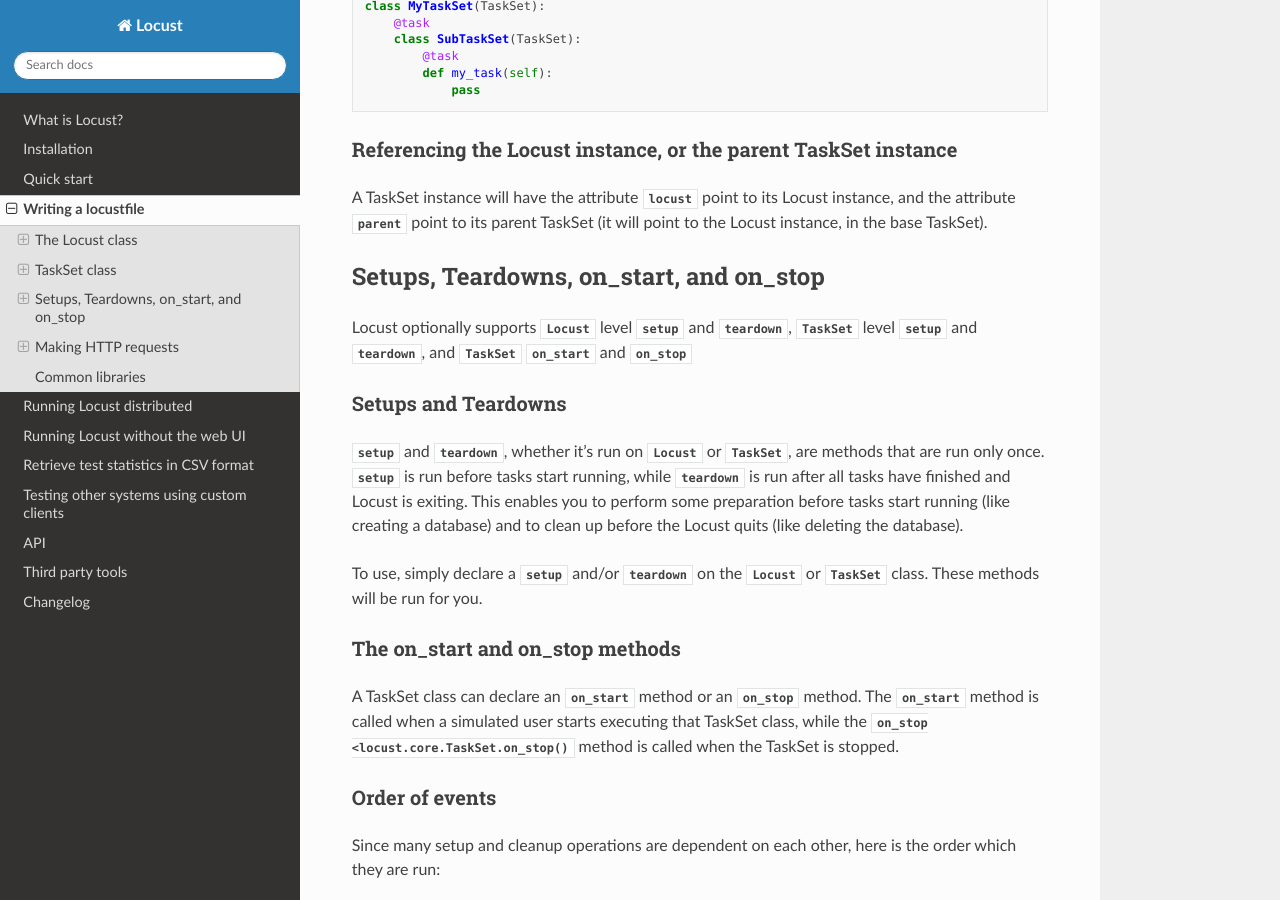
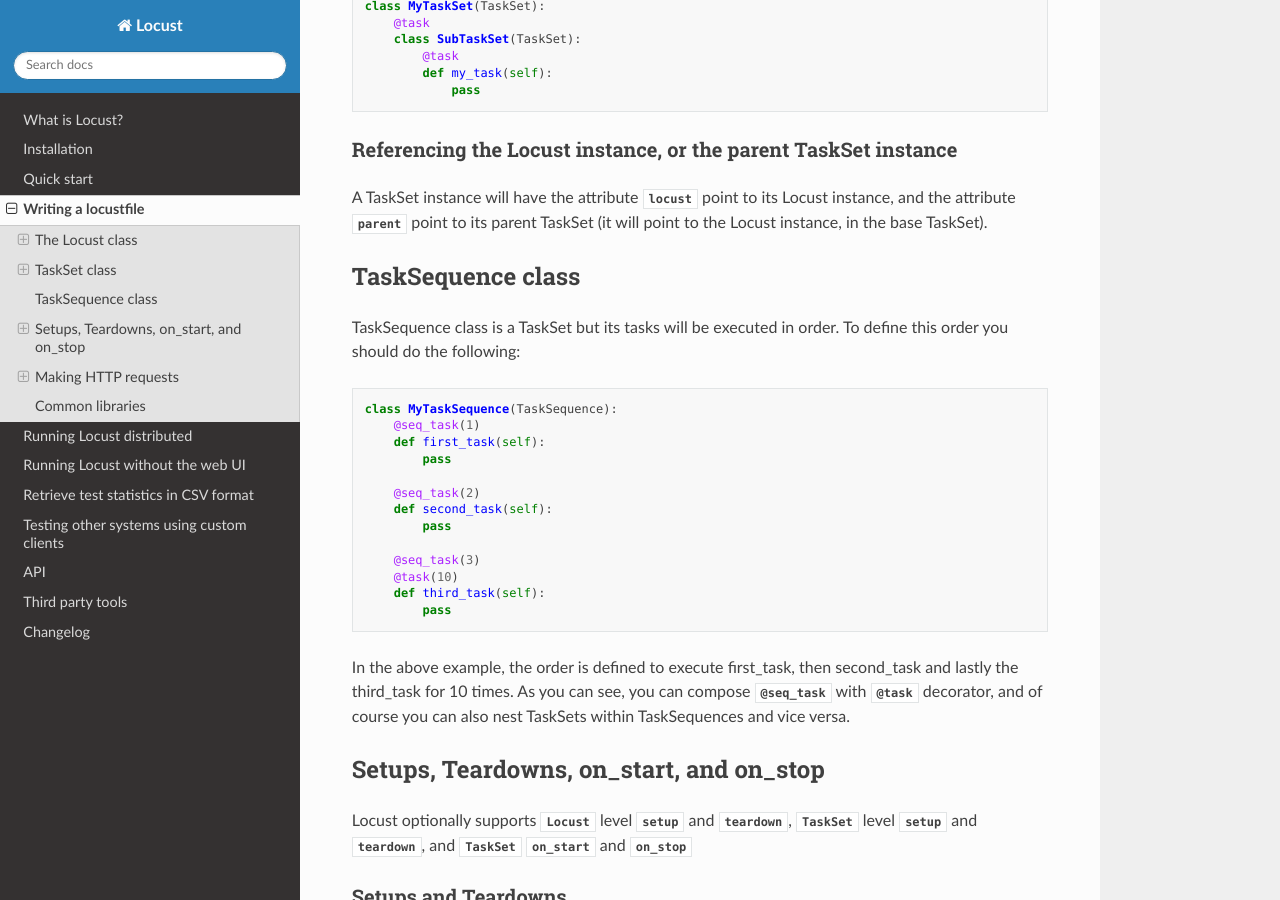
Before and after one commit to locustio/locust, a Sphinx documentation site: the page built from docs/writing-a-locustfile.rst, in a window 1280 px wide and 900 px high, scrolled down 4807 px. Built offline with Sphinx 7.4.7 and the Read the Docs theme 2.0.0, drawn with Linux system fonts in a browser that asks for light colours; pages that are not in the unit, such as notebooks, are missing from menus.

Commit message:
Add TaskSequence documentation

```diff
--- a/docs/writing-a-locustfile.rst
+++ b/docs/writing-a-locustfile.rst
@@ -255,6 +255,31 @@
 parent TaskSet (it will point to the Locust instance, in the base TaskSet).
 
 
+TaskSequence class
+==================
+
+TaskSequence class is a TaskSet but its tasks will be executed in order.
+To define this order you should do the following:
+
+.. code-block:: python
+
+    class MyTaskSequence(TaskSequence):
+        @seq_task(1)
+        def first_task(self):
+            pass
+
+        @seq_task(2)
+        def second_task(self):
+            pass
+
+        @seq_task(3)
+        @task(10)
+        def third_task(self):
+            pass
+
+In the above example, the order is defined to execute first_task, then second_task and lastly the third_task for 10 times.
+As you can see, you can compose :py:meth:`@seq_task <locust.core.seq_task>` with :py:meth:`@task <locust.core.task>` decorator, and of course you can also nest TaskSets within TaskSequences and vice versa.
+
 Setups, Teardowns, on_start, and on_stop
 ========================================
 
```
Also changed, not shown: docs/api.rst (+10 -0 lines).
